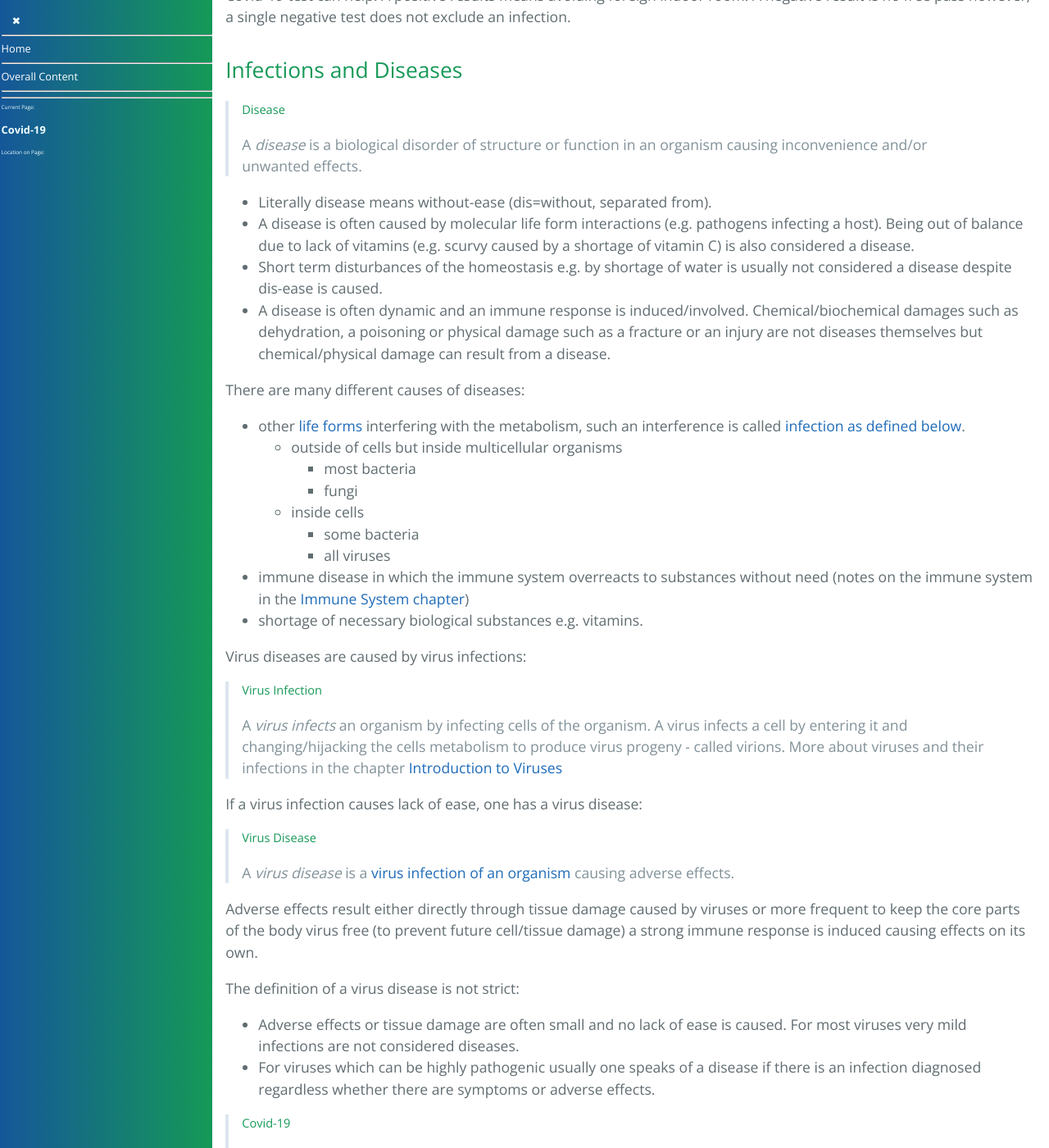
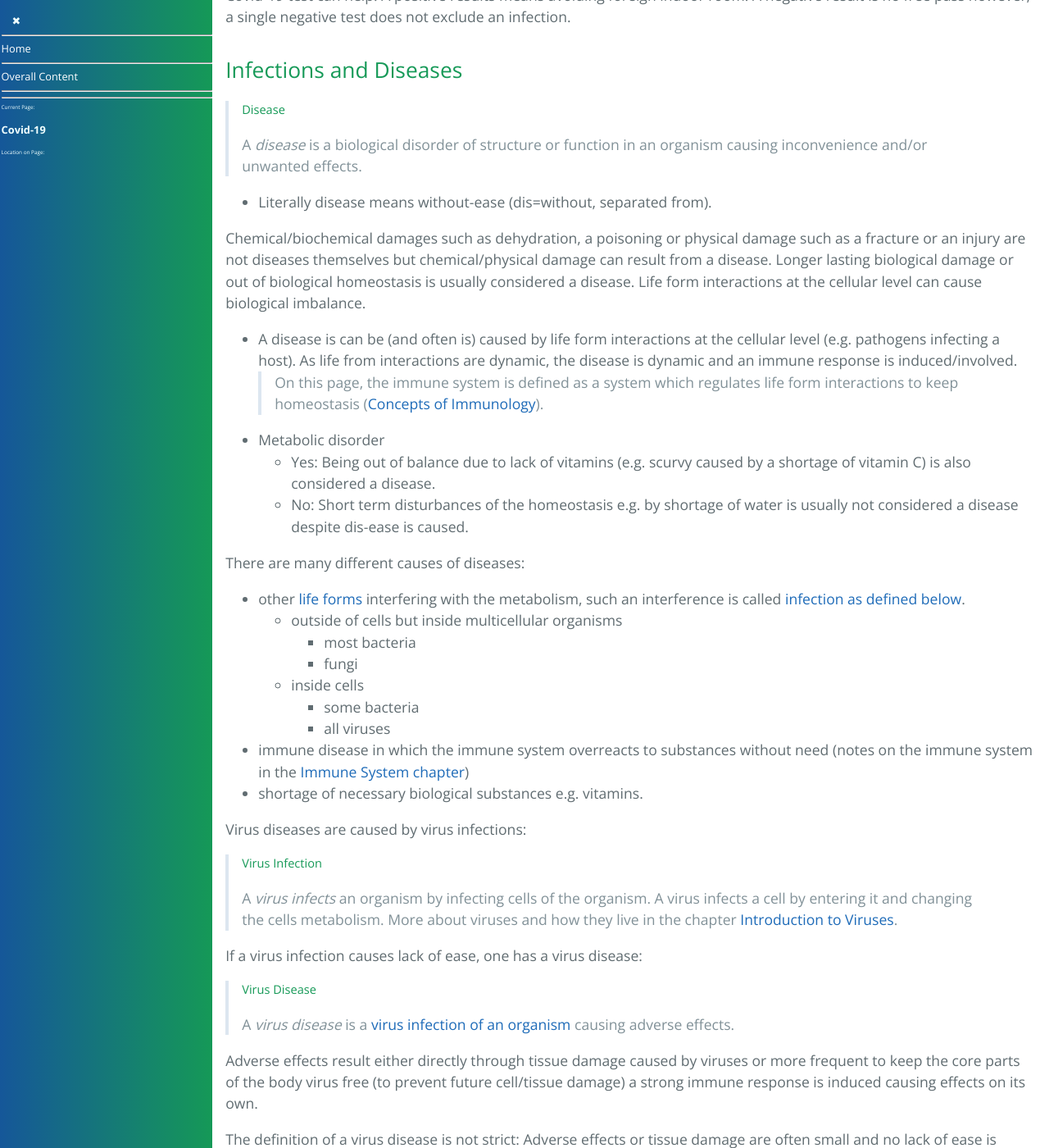
Before and after one commit to forestgrape/coronavirus, a Jekyll site: the page built from 3_medical/covid19.md, in a window 1280 px wide and 1400 px high, scrolled down 1129 px. Shown: the whole window at 82% size. Built offline with Jekyll 4.4.1, drawn with Linux system fonts in a browser that asks for light colours; our own code applies the rules of GitHub Pages for plain Markdown files; some of the changed text lies outside the part shown.

Commit message:
linked chapter on local temp and humidity treatment; notes on distinction between Covid-19 and SARS-2 infections; formulations

```diff
--- a/3_medical/covid19.md
+++ b/3_medical/covid19.md
@@ -44,9 +44,14 @@
 > A *disease* is a biological disorder of structure or function in an organism causing inconvenience and/or unwanted effects.
 
 * Literally disease means without-ease (dis=without, separated from).
-* A disease is often caused by molecular life form interactions (e.g. pathogens infecting a host). Being out of balance due to lack of vitamins (e.g. scurvy caused by a shortage of vitamin C) is also considered a disease.
-* Short term disturbances of the homeostasis e.g. by shortage of water is usually not considered a disease despite dis-ease is caused.
-* A disease is often dynamic and an immune response is induced/involved. Chemical/biochemical damages such as dehydration, a poisoning or physical damage such as a fracture or an injury are not diseases themselves but chemical/physical damage can result from a disease.
+
+Chemical/biochemical damages such as dehydration, a poisoning or physical damage such as a fracture or an injury are not diseases themselves but chemical/physical damage can result from a disease. Longer lasting biological damage or out of biological homeostasis is usually considered a disease. Life form interactions at the cellular level can cause biological imbalance.
+* A disease is can be (and often is) caused by life form interactions at the cellular level (e.g. pathogens infecting a host). As life from interactions are dynamic, the disease is dynamic and an immune response is induced/involved.
+  > On this page, the immune system is defined as a system which regulates life form interactions to keep homeostasis ([Concepts of Immunology](./../4_immunological/concepts_of_immunology.md)).
+* Metabolic disorder
+  * Yes: Being out of balance due to lack of vitamins (e.g. scurvy caused by a shortage of vitamin C) is also considered a disease.
+  * No: Short term disturbances of the homeostasis e.g. by shortage of water is usually not considered a disease despite dis-ease is caused.
+
 
 There are many different causes of diseases:
 * other [life forms](../2_biological/life-forms.md#life-form) interfering with the metabolism, such an interference is called [infection as defined below](#virus-infection).
@@ -62,7 +67,7 @@
 Virus diseases are caused by virus infections:
 
 > ##### Virus Infection
-> A *virus infects* an organism by infecting cells of the organism. A virus infects a cell by entering it and changing/hijacking the cells metabolism to produce virus progeny - called virions. More about viruses and their infections in the chapter [Introduction to Viruses](../2_biological/viruses.md#introduction-to-viruses)
+> A *virus infects* an organism by infecting cells of the organism. A virus infects a cell by entering it and changing the cells metabolism. More about viruses and how they live in the chapter [Introduction to Viruses](../2_biological/viruses.md#introduction-to-viruses).
 
 If a virus infection causes lack of ease, one has a virus disease:
 
@@ -71,18 +76,23 @@
 
 Adverse effects result either directly through tissue damage caused by viruses or more frequent to keep the core parts of the body virus free (to prevent future cell/tissue damage) a strong immune response is induced causing effects on its own.
 
-The definition of a virus disease is not strict:
-* Adverse effects or tissue damage are often small and no lack of ease is caused. For most viruses very mild infections are not considered diseases.
-* For viruses which can be highly pathogenic usually one speaks of a disease if there is an infection diagnosed regardless whether there are symptoms or adverse effects.
+The definition of a virus disease is not strict: Adverse effects or tissue damage are often small and no lack of ease is caused. For most viruses very mild infections are not considered diseases.
+
+For the SARS-CoV-2 virus, usually any infection is Covid even when asymptomatic:
 
 > ##### Covid-19
-> *Covid-19* stands for COronaVIrus Disease 2019. From early 2020 on, all SARS-CoV-2 infections are called Covid-19. Thus Covid-19 is *not* used to denote a disease but it is used to denote an infection with the SARS-CoV-2 coronavirus.
+> *Covid-19* stands for COronaVIrus Disease 2019.
 
-In colloquial language, "Covid-19" is often used synonymously with detecting parts of SARS-CoV-2 viruses in the upper respiratory tract, often tested by nasopharyngeal sampling and PCR testing. However the situation is not that simple:
-* Not all persons infected with SARS-CoV-2 have a detectable amount of viruses in the nose since SARS-CoV-2 can infect the lower respiratory tract only. Especially people with a sensible immune system may experience symptoms without having a detectable viral load in the upper respiratory tract. But it is also possible to have severe Covid-19 without having detectable viruses by nose swabs [citation in work].
-* Detectable SARS-2 parts (either RNA by PCR or proteins by antigens test) can result from a past infection and thus not equivalent to an ongoing infection and shedding infectious virions.
+On this page, Covid-19 is used when there is a disease. An asymptomatic SARS-CoV-2 infection is denoted as such. [rework in work as of October 21]
 
-More about in the chapter [Diagnosis](../3_medical/diagnosis_and_viral_load.md) and [Infections Locations](#infection-locations).
+
+> From early 2020 on, all SARS-CoV-2 infections are called Covid-19. Thus Covid-19 is *not* used to denote a disease but it is used to denote an infection with the SARS-CoV-2 coronavirus.
+
+> In colloquial language, "Covid-19" is often used synonymously with detecting parts of SARS-CoV-2 viruses in the upper respiratory tract, often tested by nasopharyngeal sampling and PCR testing. However the situation is not that simple:
+> * Not all persons infected with SARS-CoV-2 have a detectable amount of viruses in the nose since SARS-CoV-2 can infect the lower respiratory tract only. Especially people with a sensible immune system may experience symptoms without having a detectable viral load in the upper respiratory tract. But it is also possible to have severe Covid-19 without having detectable viruses by nose swabs [citation in work].
+> * Detectable SARS-2 parts (either RNA by PCR or proteins by antigens test) can result from a past infection and thus not equivalent to an ongoing infection and shedding infectious virions.
+
+More in the chapter [Diagnosis](../3_medical/diagnosis_and_viral_load.md) and [Infections Locations](#infection-locations).
 
 
 The following terms describe the symptom stage of a person.
@@ -103,13 +113,12 @@
     - Cells susceptible to infection and capable of producing viruses (not all cells are susceptible e.g. red blood cells are not susceptible to virus infections ).
     - Host [immune response](#immune-response-and-symptoms).
 * __Capabilities and Behavior of the Virus__
-  Viruses growth differently under different environmental factors called tropism (-> [Tropism of viruses](../2_biological/coronavirus.md#tropism). E.g. SARS-2 virions can initiate cell entry only for cells containing a matching receptor. To infect a tissue several conditions must be met as described in [coronavirus behavior](../2_biological/coronavirus.md#behaviors-of-coronaviruses).
+  Viruses growth differently under different environmental factors called tropism (-> [Tropism of viruses](../2_biological/viruses.md#tropism). E.g. SARS-2 virions can initiate cell entry only for cells containing a matching receptor. To infect a tissue several conditions must be met as described in [coronavirus behavior](../2_biological/coronavirus.md#behaviors-of-coronaviruses).
 * __Environmental Factors__
     - the travel of virions between hosts and thus the mode of the initial infection. E.g. in dry air exhaled droplets dry out and these are more likely to be deposited deep in the lungs.
     - Environmental factors can influence the host factors as well as the virus tropism and thus indirectly the course of the disease. E.g.:
       - Very dry air can weaken the immune system of the mucous membrane in the respiratory tract.
       - Dirty air can weaken defence mechanisms against viruses e.g. ciliated cells are damaged and thereby the clearance of particles in the respiratory tract is reduced.
-
 
 
 
@@ -124,8 +133,8 @@
 
 
 ## Pathology
-* Lung damage (described in the chapter [Diagnosis and Viral Load](../3_medical/diagnosis_and_viral_load.md))
-* Endothelial tissue damage in the case of severe Covid [Varga](#varga)
+* Lung anomalies in the case for moderate and damage for severe Covid are typical and thus can be used to diagnose moderate or severe Covid as described in the chapter [Diagnosis and Viral Load](../3_medical/diagnosis_and_viral_load.md)).
+* Endothelial tissue damage in the case of severe Covid ([Varga et al](#varga)).
 
 
 
@@ -162,7 +171,8 @@
 
 
 ## Prevention and Treatment
-[in work and incomplete]
+
+> in work and incomplete
 
 ### Movement
 Movement is import for optimal functioning of the immune system. A good working immune system in turn is important regarding the prevention, the treatment and recovering of/from Covid-19. Moderate movement (e.g. a walk or home stretching. For home sports ventilation of the room before and afterwards is important) is recommended even when infected, while exercise is only recommended when fit and healthy.
@@ -173,12 +183,20 @@
 
 The articles are found on a chapter dedicated to the benefits of movements regarding Covid: [Movement Chapter](../6_prevention_and_treatment/movement.md). In the Movement chapter possible mechanisms and epidemiological evidences are discussed.
 
-### Quarantine-Healthy Recovery Contradiction
+> #### Quarantine Rules contradict a Healthy Recovery
 > The strict [quarantine and isolation rules](../7_social/controlling.md#covid-19-cases-and-quarantine) contradict a healthy recovery and therefore this rules should be relaxed.
 
 > In some regions if tested positive a walk outdoors is  only allowed for people in house with a garden. Though the detection rate of mild cases is usually very low, so many will have no formal restrictions.
 
 > Movement can be associated with deep breathing which is aerosol generating. Therefore when possibly infected and with people to protect in the same flat, it is important to be in a separate room and ventilate the room even after stretching and light exercise. Regarding aerosol transmission outdoors is still way safer.
+
+### Local Temperature and Humidity Modulation
+Local temperature and humidity modulation such as sauna or steam inhalation are promising prevention and steam inhalation also an early treatment method since:
+* coronaviruses are susceptible to environment changes especially high temperatures.
+* set the immune system into an alert state to provoke an early reaction.
+* coronaviruses live on the surface of the respiratory tract which is well reachable from the outside.
+
+Further discussed in the separate chapter [Local Temperature and Humidity Modulation](../6_prevention_and_treatment/temperature_modulation.md).
 
 
 
@@ -186,7 +204,7 @@
 
 ## Recovery and Long Lasting Effects
 
-Over 90 % of people are adverse effects free a couple of weeks after a SARS-CoV-2 infection. Regarding athletes, countless have been diagnosed with Covid-19: Many of them competed in professional sports just a few weeks later and - to my knowledge - long-term adverse effects haven't been observed for any athlete. Athletes often have good fitness, do regular exercise and eat healthily . A healthy lifestyle including [movement](#movement) helps everybody to be in good health.
+Over 90 % of people are adverse effects free a couple of weeks after a SARS-CoV-2 infection. Regarding athletes, countless have been diagnosed with Covid-19: Many of them competed in professional sports just a few weeks later and - to my knowledge - long-term adverse effects haven't been observed for any athlete even though even the slight performance losses would be observed. Athletes often have good fitness, do regular exercise and eat healthily . A healthy lifestyle including [movement](#movement) helps everybody to be in good health.
 
 Nevertheless for some people a healthy life-style is not enough and some experience [long lasting effects](#long-lasting-effects).
 
```
Also changed, not shown: other parts of 3_medical/covid19.md (+1 -1 lines).
